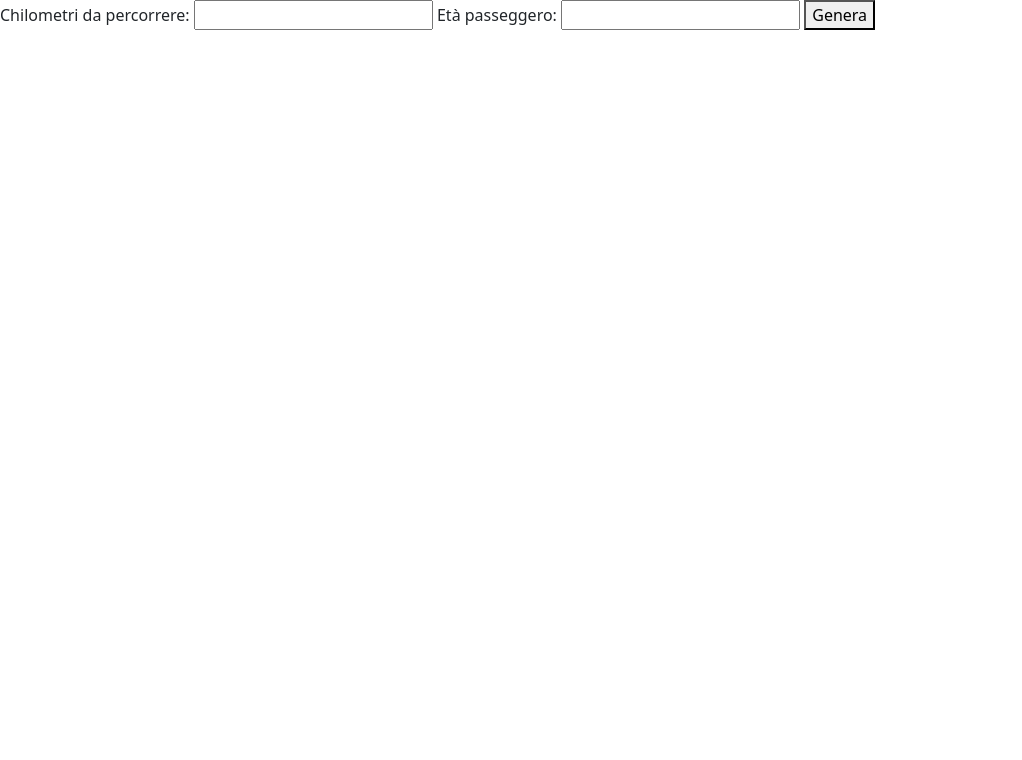
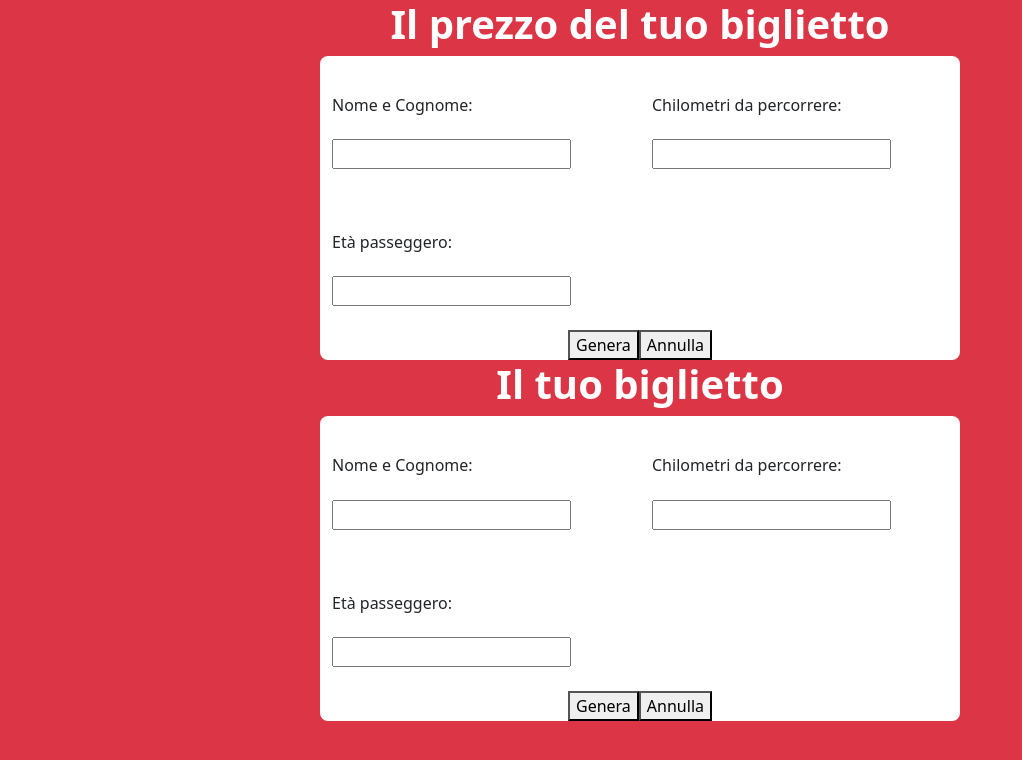
Before and after one commit to MarcoInchingoli89/js-biglietto-treno-form, a plain HTML site: page index.html in a window 1280 px wide. Shown: the whole page, without its empty margins (0-1022 px from the left). Drawn offline with nearby package versions, Linux system fonts and the light colour scheme.

Commit message:
Add Layout

```diff
--- a/assets/js/main.js
+++ b/assets/js/main.js
@@ -7,6 +7,8 @@ La risposta finale (o output) sarà anch’essa da scrivere in console. */
 
 /* Costanti */
 
+// Nome del passeggero
+const userName = document.getElementById("userName").value;
 // Chilometri percorsi
 const kmTraveled = document.getElementById("km").value;
 // Età del passeggero
@@ -26,7 +28,8 @@ const priceGenerator = document.querySelector('button');
 priceGenerator.addEventListener('click', function() {
 
     console.log('Ho cliccato sul pulsante');
-    console.log('Chilometri percorsi:', kmTraveled);
+    console.log('Nome e Cognome:', userName);
+    console.log('Chilometri percorsi:', `${kmTraveled} km`);
     console.log('Età del passeggero:', passengerAge);
     // Se il passeggero ha meno di 18 anni applica il 20% di sconto
     if (passengerAge < 18) {
@@ -43,11 +46,6 @@ priceGenerator.addEventListener('click', function() {
 
 })
 
-
-
-
-
-
 /* Milestone 2 */
 
 /* Solo una volta che il milestone 1 sarà completo e funzionante allora realizzeremo un form in pagina in cui l’utente potrà inserire i dati e visualizzare il calcolo finale con il prezzo.
--- a/index.html
+++ b/index.html
@@ -1,25 +1,77 @@
 <!doctype html>
 <html lang="en">
+
 <head>
     <meta charset="utf-8">
     <meta name="viewport" content="width=device-width, initial-scale=1">
     <link rel="stylesheet" href="./assets/css/style.css">
     <title>Prezzo biglietto treno - form</title>
-    <link href="https://cdn.jsdelivr.net/npm/bootstrap@5.2.2/dist/css/bootstrap.min.css" rel="stylesheet" integrity="sha384-Zenh87qX5JnK2Jl0vWa8Ck2rdkQ2Bzep5IDxbcnCeuOxjzrPF/et3URy9Bv1WTRi" crossorigin="anonymous">
+    <link href="https://cdn.jsdelivr.net/npm/bootstrap@5.2.2/dist/css/bootstrap.min.css" rel="stylesheet"
+        integrity="sha384-Zenh87qX5JnK2Jl0vWa8Ck2rdkQ2Bzep5IDxbcnCeuOxjzrPF/et3URy9Bv1WTRi" crossorigin="anonymous">
 </head>
-  <body>
 
-    <label for="">Chilometri da percorrere:</label>
+<body class="bg-danger">
+
+    <div class="ticket_price">
+        <h1 class="text-white text-center fs-1 fw-bold">Il prezzo del tuo biglietto</h1>
+        <div class="container bg-white rounded-3 d-flex justify-content-center flex-column w-50">
+            <div class="row">
+                <div class="col py-4">
+                    <h6 class="py-3">Nome e Cognome:</h6>
+                    <input id="userName" type="text">
+                </div>
+                <div class="col py-4">
+                    <h6 class="py-3">Chilometri da percorrere:</h6>
                     <input id="km" type="text">
-    <label for="">Età passeggero:</label>
+                </div>
+                <div class="col py-4">
+                    <h6 class="py-3">Età passeggero:</h6>
                     <input id="age" type="text">
+                </div>
+            </div>
+            <div class="buttons d-flex justify-content-center">
                 <button>Genera</button>
+                <button>Annulla</button>
+            </div>
+        </div>
+
+        <div class="ticket_generated">
+            <h1 class="text-white text-center fs-1 fw-bold">Il tuo biglietto</h1>
+            <div class="container bg-white rounded-3 d-flex justify-content-center flex-column w-50">
+                <div class="row">
+                    <div class="col py-4">
+                        <h6 class="py-3">Nome e Cognome:</h6>
+                        <input id="userName" type="text">
+                    </div>
+                    <div class="col py-4">
+                        <h6 class="py-3">Chilometri da percorrere:</h6>
+                        <input id="km" type="text">
+                    </div>
+                    <div class="col py-4">
+                        <h6 class="py-3">Età passeggero:</h6>
+                        <input id="age" type="text">
+                    </div>
+                </div>
+                <div class="buttons d-flex justify-content-center">
+                    <button>Genera</button>
+                    <button>Annulla</button>
+                </div>
+            </div>
+
+
+
+
+    </div>
+
 
 
 
 
 
     <script src="./assets/js/main.js"></script>
-    <script src="https://cdn.jsdelivr.net/npm/bootstrap@5.2.2/dist/js/bootstrap.bundle.min.js" integrity="sha384-OERcA2EqjJCMA+/3y+gxIOqMEjwtxJY7qPCqsdltbNJuaOe923+mo//f6V8Qbsw3" crossorigin="anonymous"></script>
+    <script src="https://cdn.jsdelivr.net/npm/bootstrap@5.2.2/dist/js/bootstrap.bundle.min.js"
+        integrity="sha384-OERcA2EqjJCMA+/3y+gxIOqMEjwtxJY7qPCqsdltbNJuaOe923+mo//f6V8Qbsw3"
+        crossorigin="anonymous"></script>
 </body>
+
 </html>
```
Lines whose indentation alone changed are shown as unchanged.
